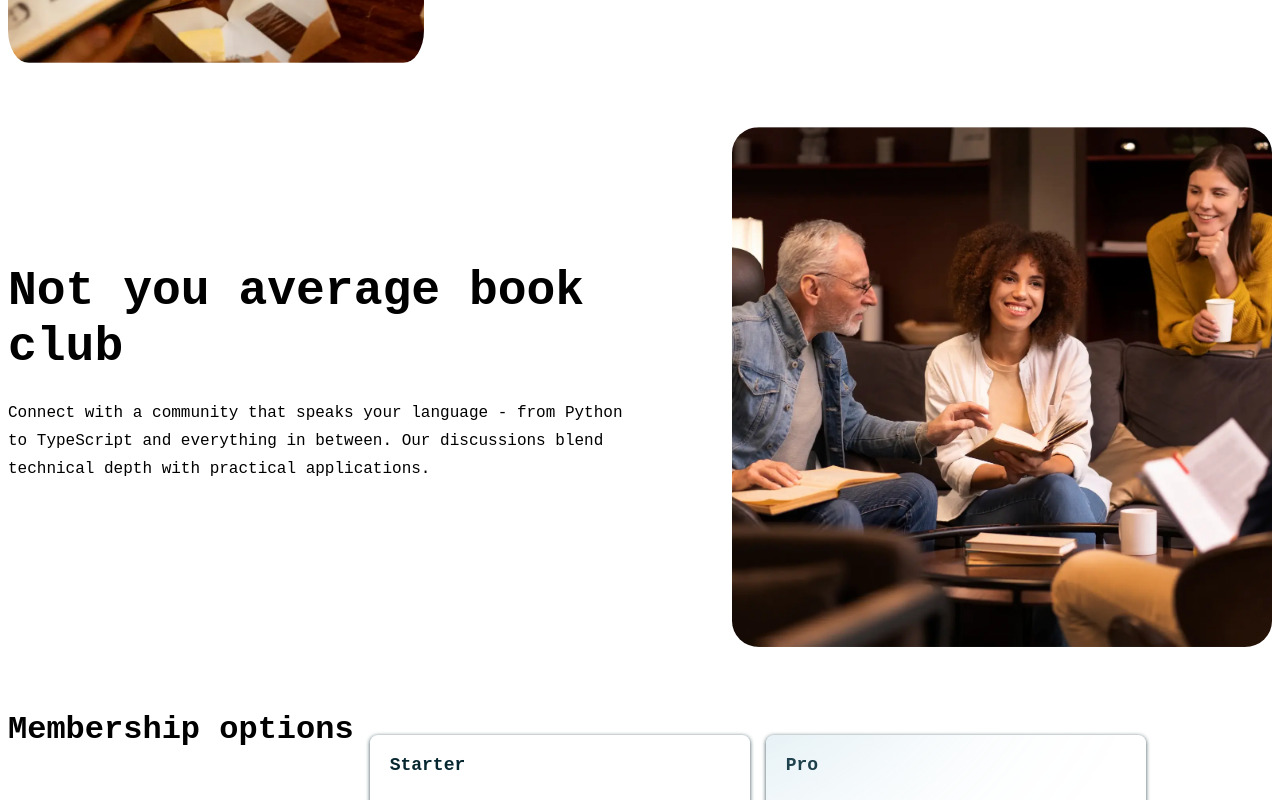
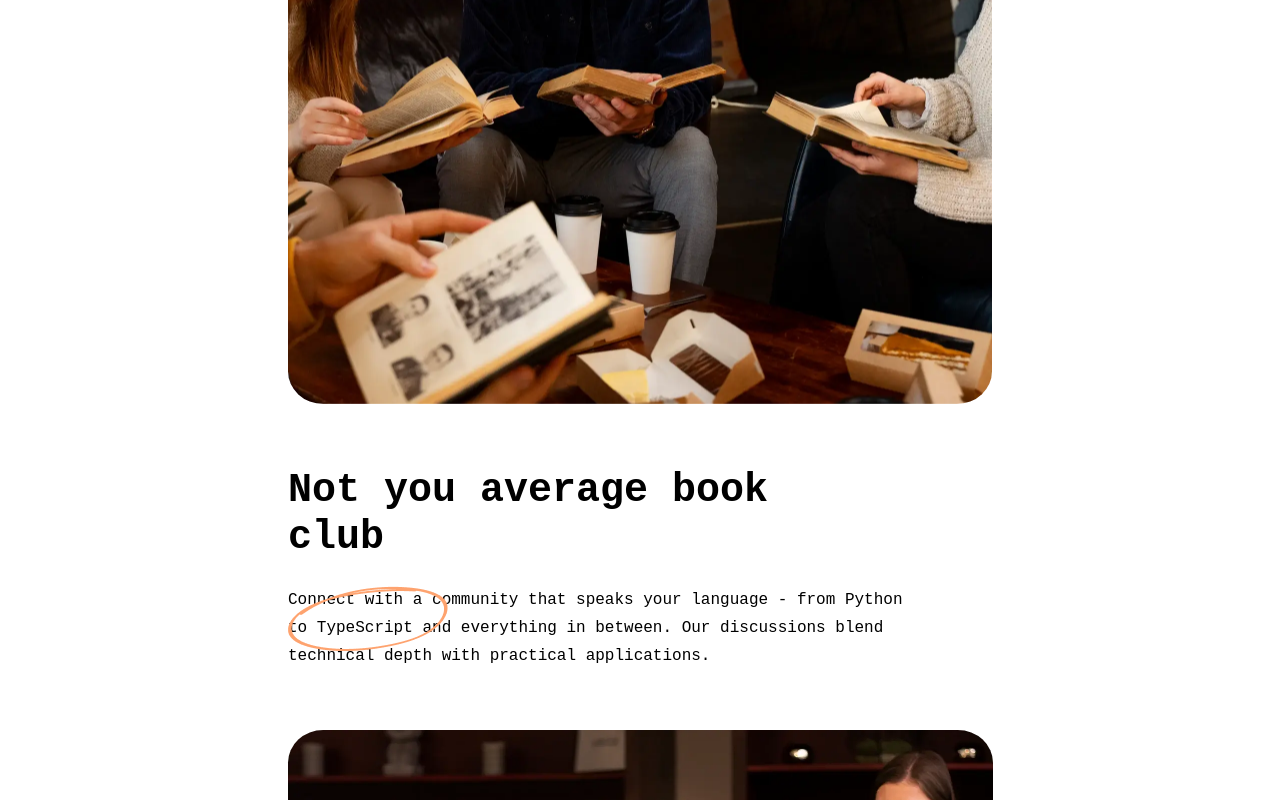
Before and after one commit to MNRSkills/Tech-Book-React-MUI-FM, a React (Vite) app: page / in a window 1280 px wide. Shown: the part 2720-3520 px from the top of the page. Built offline with nearby package versions, Linux system fonts and the light colour scheme; a web font is replaced by a local one.

Commit message:
removing extra divs and making the two mid-sections responsive

```diff
--- a/src/App.jsx
+++ b/src/App.jsx
@@ -21,6 +21,7 @@ import imageHeroTablet from "./assets/images/image-hero-tablet.webp";
 import imageHeroDesktop from "./assets/images/image-hero-desktop.webp";
 import logo from "./assets/images/logo.svg";
 import starsMobile from "./assets/images/icon-star.svg";
+import circle from "./assets/images/pattern-circle.png";
 // import { textAlign } from "@mui/system";
 
 function App() {
@@ -46,6 +47,7 @@ function App() {
             notyourBook={notyourbook}
             notyourBookMD={notyourBookMD}
             notyourBookLG={notyourBookLG}
+            circle={circle}
           />
         </Section>
         <Section>
--- a/src/Components/Hero.jsx
+++ b/src/Components/Hero.jsx
@@ -4,7 +4,6 @@ import patterBg from "../assets/images/pattern-light-bg.svg";
 import { StarFeature } from "../Utils/Features";
 
 function Hero({ heroImg, mdHeroImg, lgHeroImg, logo }) {
-  console.log(heroImg, mdHeroImg, lgHeroImg, "My images in the blood.");
   return (
     <Box
       component="header"
--- a/src/Components/sections/NotYourAvgBook.jsx
+++ b/src/Components/sections/NotYourAvgBook.jsx
@@ -9,22 +9,29 @@ import {
 } from "@mui/material";
 // import NotYourBook from "../assets/images/image-not-average-mobile.webp";
 
-function NotYourAvgBook({ notyourBook, notyourBookMD, notyourBookLG }) {
+function NotYourAvgBook({ notyourBook, notyourBookMD, notyourBookLG, circle }) {
   return (
     //   NOT YOUR AVERAGE BOOK CLUB IS THE SECOND SECTION.
     <Box
       component="section"
       sx={{
+        width: { lg: "100%" },
+        height: { lg: "100%" },
+      }}
+    >
+      <Box
+        sx={{
           display: "flex",
+          flexDirection: { sm: "column", lg: "row" },
           justifyContent: "space-around",
           alignItems: "center",
           gap: "20px",
-        width: { lg: "100%" },
         }}
       >
         {/* TEXT WRAPPER */}
         <Box
           sx={{
+            position: "relative",
             width: {
               lg: "520px",
               md: "704px",
@@ -36,20 +43,23 @@ function NotYourAvgBook({ notyourBook, notyourBookMD, notyourBookLG }) {
             sx={{
               marginBottom: "24px",
               width: {
-              sm: "343px",
-              md: "704px",
+                md: "534px",
                 lg: "504px",
               },
-            fontSize: { sm: "2em", md: "3em" },
+              fontSize: { sm: "2em", md: "2.5em" },
               fontWeight: "bold",
             }}
           >
             Not you average book club
           </Typography>
-        <Typography sx={{ width: "90%", height: "112px", lineHeight: "175%" }}>
+          <Box component="span" sx={{ position: "absolute" }}>
+            <img src={circle} alt="" />
+          </Box>
+          {/* MISSION STATEMENT */}
+          <Typography sx={{ width: "90%", lineHeight: "175%" }}>
             Connect with a community that speaks your language - from Python to
-          TypeScript and everything in between. Our discussions blend technical
-          depth with practical applications.
+            TypeScript and everything in between. Our discussions blend
+            technical depth with practical applications.
           </Typography>
         </Box>
         {/* IMAGE TO SECTION */}
@@ -61,17 +71,23 @@ function NotYourAvgBook({ notyourBook, notyourBookMD, notyourBookLG }) {
               lg: `url(${notyourBookLG})`,
             },
             backgroundPosition: "center",
-          backgroundSize: "560px auto",
+            backgroundSize: "cover",
             backgroundRepeat: "no-repeat",
-          height: "520px",
+            height: {
+              xs: "318px",
+              md: "653px",
+              lg: "520px",
+            },
             width: {
               sm: "338px",
-            md: "768px",
+              md: "705px",
               lg: "560px",
             },
             borderRadius: "5%",
+            marginTop: "40px",
           }}
         ></Box>
+      </Box>
     </Box>
   );
 }
--- a/src/Components/sections/ReadTogether.jsx
+++ b/src/Components/sections/ReadTogether.jsx
@@ -6,7 +6,7 @@ import {
   ListItem,
   ListItemIcon,
   ListItemText,
-  Grid2,
+  useMediaQuery,
 } from "@mui/material";
 import Grid from "@mui/material/Grid2";
 import checkbox from "../../assets/images/icon-check.svg";
@@ -35,9 +35,12 @@ function ReadTogether({
   readTogetherTablet,
   readTogetherDesktop,
 }) {
+  const phoneWindow = useMediaQuery(`(max-width: 475px)`);
+  const desktopWindow = useMediaQuery(`(max-width: 1440px)`);
   return (
     <>
       <Box
+        component="section"
         sx={{
           width: "100%",
         }}
@@ -45,7 +48,7 @@ function ReadTogether({
         <Box
           sx={{
             display: "flex",
-            flexDirection: "row-reverse",
+            flexDirection: { sm: "column", lg: "row-reverse" },
             justifyContent: "space-around",
             alignItems: "center",
             gap: "80px",
@@ -64,6 +67,7 @@ function ReadTogether({
             >
               Read together, grow together
             </Typography>
+
             <List sx={{ width: { md: "768px", lg: "530px" } }}>
               {listItems.map((item, index) => (
                 <FeatureItem key={index} text={item} />
--- a/src/Components/sections/Testimonial.jsx
+++ b/src/Components/sections/Testimonial.jsx
@@ -5,24 +5,29 @@ import stars from "../../assets/images/icon-star.svg";
 const Testimonial = (props) => {
   console.log(props);
   return (
-    <>
+    <Box component="section" sx={{}}>
       {/* <StarFeature/> */}
 
       {Array.from({ length: 5 }).map((_, index) => (
         <img
-          key={index}
-          src={stars}
-          alt={`Replicated Image ${index + 1}`}
-          className="w-32 h-32 object-cover"
-        />
+            key={index}
+            src={stars}
+            alt={`Replicated Image ${index + 1}`}
+            className="w-32 h-16 object-cover"
+          />
+
       ))}
 
-      <Typography variant="h5" sx={{fontWeight:"bold"}}>
-        "This book club transformed my technical reading from a solitary activity into an enriching community experience. The discussions are gold!"
+      <Typography variant="h5" sx={{ fontWeight: "bold", marginTop:"40px"}}>
+        "This book club transformed my technical reading from a solitary
+        activity into an enriching community experience. The discussions are
+        gold!"
       </Typography>
 
-      <Typography sx={{padding:"20px 0"}}>Sarah Chen, Software Architect</Typography>
-    </>
+      <Typography sx={{ padding: "20px 0", opacity:"0.40" }}>
+        Sarah Chen, Software Architect
+      </Typography>
+    </Box>
   );
 };
 
```
Lines whose indentation alone changed are shown as unchanged.
